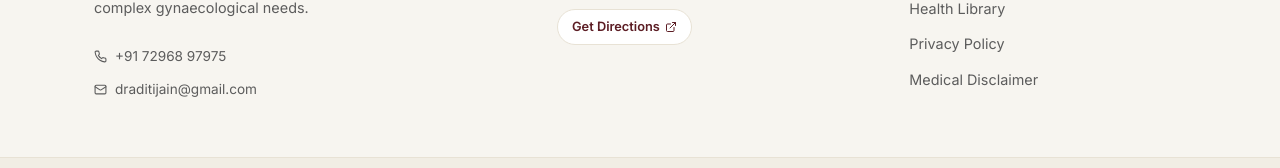
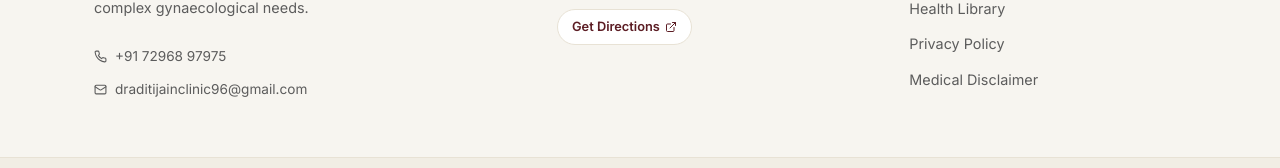
Before and after one commit to draditijain-clinic/yourgynac, a React (Vite) app: page / in a window 1280 px wide. Shown: the part 9461-9629 px from the top of the page. Built offline with nearby package versions, Linux system fonts and the light colour scheme; no server answers.

Commit message:
chore: update contact and admin configuration email to draditijainclinic96@gmail.com

```diff
--- a/src/config.js
+++ b/src/config.js
@@ -19,7 +19,7 @@ export const API_CONFIG = {
   // Contacts
   PHONE: "+91 72968 97975",
   WHATSAPP: "917296897975",
-  EMAIL: "draditijain@gmail.com",
+  EMAIL: "draditijainclinic96@gmail.com",
 
   // Instagram Social Profile
   INSTAGRAM_HANDLE: "@draditi_explains_women",
```
